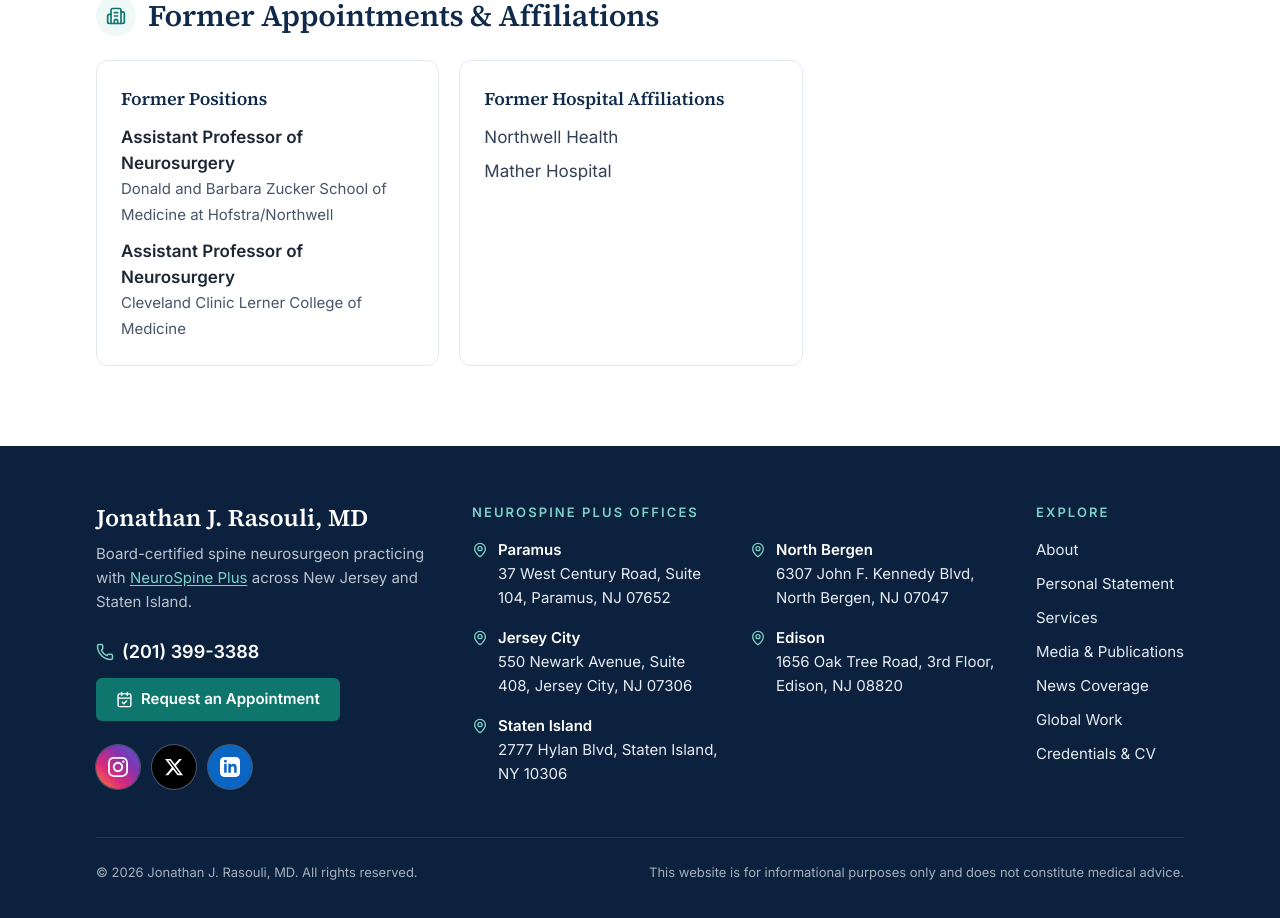
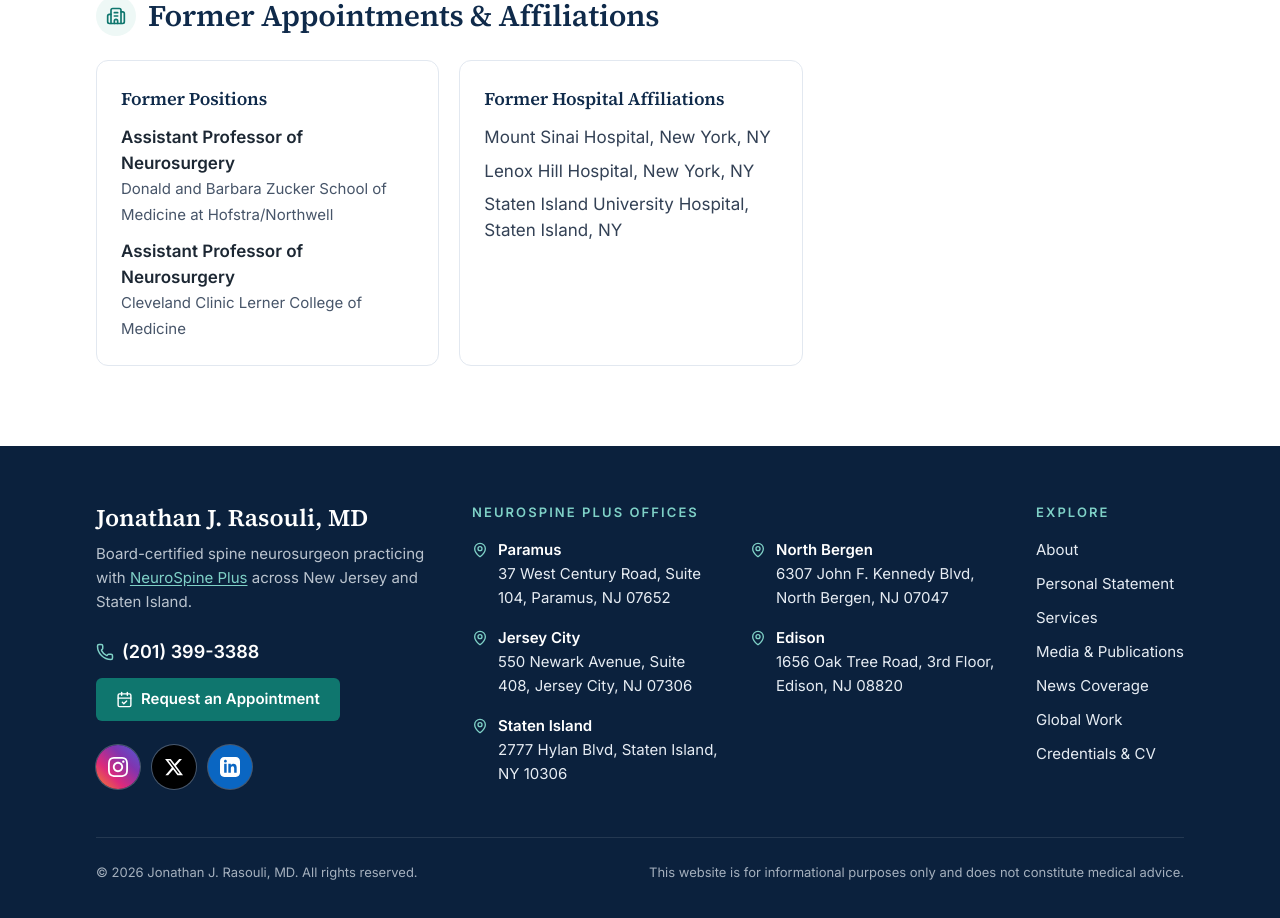
Before and after one commit to jrasouli/Dr-Rasouli-Website-, a React (Vite) app: page /credentials in a window 1280 px wide. Shown: the part 1458-2376 px from the top of the page. Built offline with nearby package versions, Linux system fonts and the light colour scheme.

Commit message:
Credentials: Former Hospital Affiliations -> Mount Sinai, Lenox Hill, SIUH

```diff
--- a/pages/Credentials.tsx
+++ b/pages/Credentials.tsx
@@ -99,8 +99,9 @@
                 <div className="rounded-xl border border-slate-200 p-6">
                   <h3 className="text-lg font-semibold text-navy-800 mb-3">Former Hospital Affiliations</h3>
                   <ul className="space-y-2 text-slate-700">
-                    <li>Northwell Health</li>
-                    <li>Mather Hospital</li>
+                    <li>Mount Sinai Hospital, New York, NY</li>
+                    <li>Lenox Hill Hospital, New York, NY</li>
+                    <li>Staten Island University Hospital, Staten Island, NY</li>
                   </ul>
                 </div>
               </div>
```
